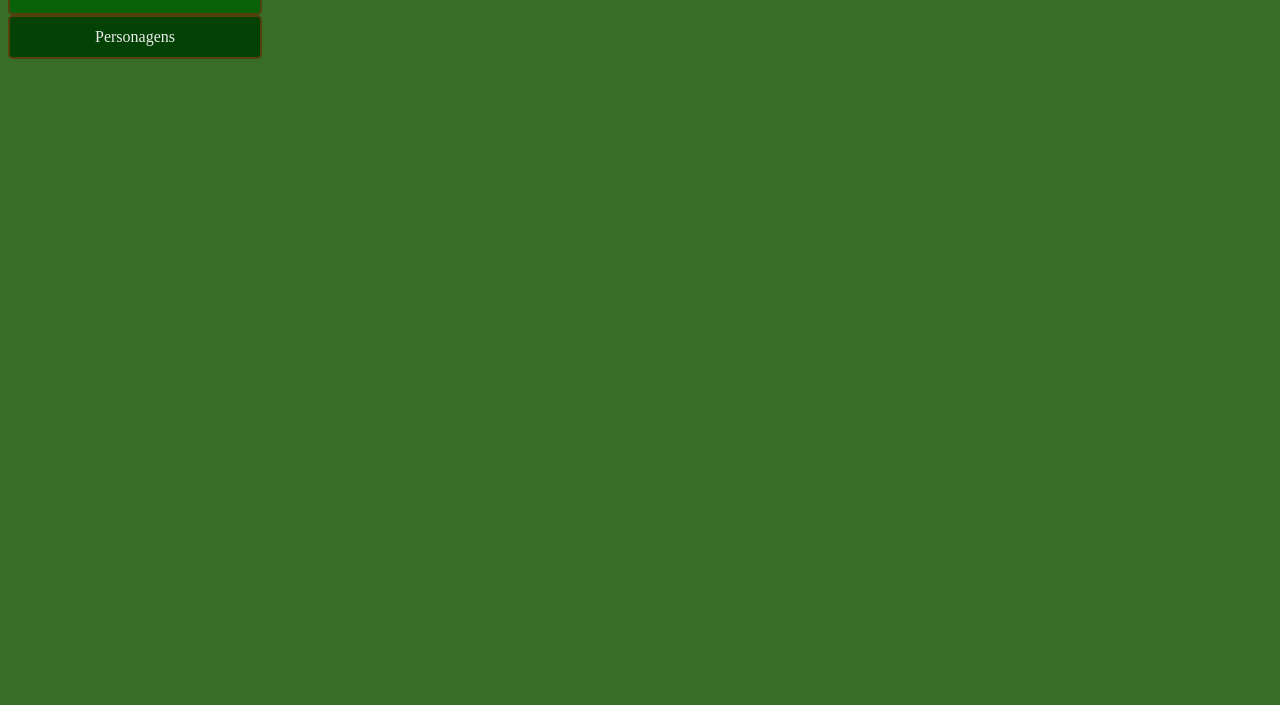
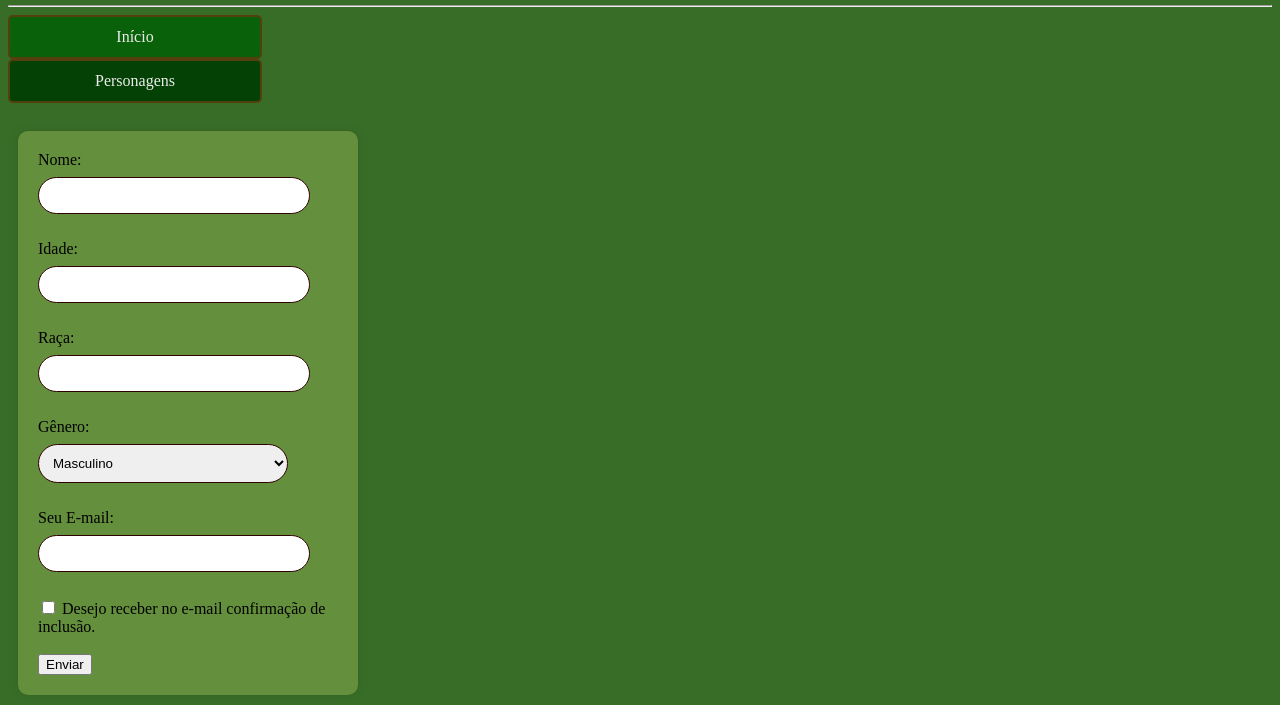
Before and after one commit to Maxxx899/Meditervie, a plain HTML site: page Meditervie/personagens.html in a window 1280 px wide. Shown: the part 120-825 px from the top of the page. Before the commit the page ends 800 px from the top, so only its background shows below. Drawn offline with Linux system fonts and the light colour scheme.

Commit message:
Add files via upload

```diff
--- a/Meditervie/personagens.html
+++ b/Meditervie/personagens.html
@@ -10,6 +10,7 @@
 </head>
 <body id="personagens">
     <h1>Personagens ʿʿ 🌿</h1>
+    <h3><img src="./Imagens/Cute Pinterest App Icon.jpg" alt="pinterest-logo" class="logoPinterest"><a href="https://br.pinterest.com/meditervie/" target="_blank" rel="external"> Pinterest</a> </h2>
     <hr>
 
 
@@ -25,6 +26,52 @@
 
         </ul>
 
+        <br>
+
+  <!-- Início do formulário -->
+  <form id="FormPers" action="/enviar-dados" method="post">
+
+    <!-- Campo de texto para o nome de personagem -->
+    <label for="nome">Nome:</label>
+    <input type="text" id="nome" name="nome" required>
+    <br><br>
+
+    <!-- Campo de texto para o nome de personagem -->
+    <label for="idade">Idade:</label>
+    <input type="text" id="idade" name="idade" required>
+    <br><br>
+
+
+
+    <!-- Campo de raça -->
+    <label for="raca">Raça:</label>
+    <input type="text" id="raca" name="raca" required>
+    <br><br>
+
+    <!-- Campo de seleção -->
+    <label for="genero">Gênero:</label>
+    <select id="genero" name="genero">
+      <option value="masculino">Masculino</option>
+      <option value="feminino">Feminino</option>
+      <option value="outro">Outro</option>
+    </select>
+    <br><br>
+    <!-- Campo de e-mail -->
+    <label for="email">Seu E-mail:</label>
+    <input type="email" id="email" name="email" required>
+    <br><br>
+    <!-- Campo de checkbox -->
+    <label>
+      <input type="checkbox" name="RceberEmail" value="sim">
+      Desejo receber no e-mail confirmação de inclusão.
+    </label>
+    <br><br>
+
+    <!-- Botão de envio -->
+    <input type="submit" value="Enviar">
+
+  </form>
+
 
 
 
--- a/Meditervie/style.css
+++ b/Meditervie/style.css
@@ -54,5 +54,27 @@ h1{
 
 
 body{
+
     background-color: rgb(56, 109, 40);
 }
+
+#FormPers{
+    background-color: #648f3c;
+    box-shadow: 0 0 10px rgba(0, 0, 0, 0.1);
+    padding: 20px;
+    width: 300px;
+    margin: 10px;
+    border-radius: 10px;
+
+}
+
+#FormPers input[type="text"],
+#FormPers input[type="email"],
+#FormPers input[type="password"],
+#FormPers select {
+  width: 250px;
+  padding: 10px;
+  margin: 8px 0;
+  border-radius: 1000px;
+  border: 1px solid #2e0101;
+}
```
Also changed, not shown: Meditervie/Home.html (+1 -1 lines).
